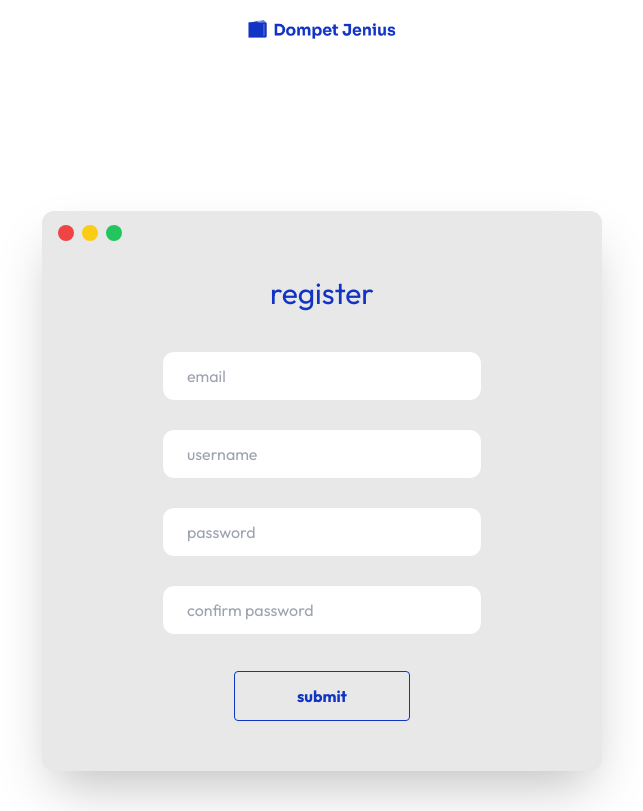
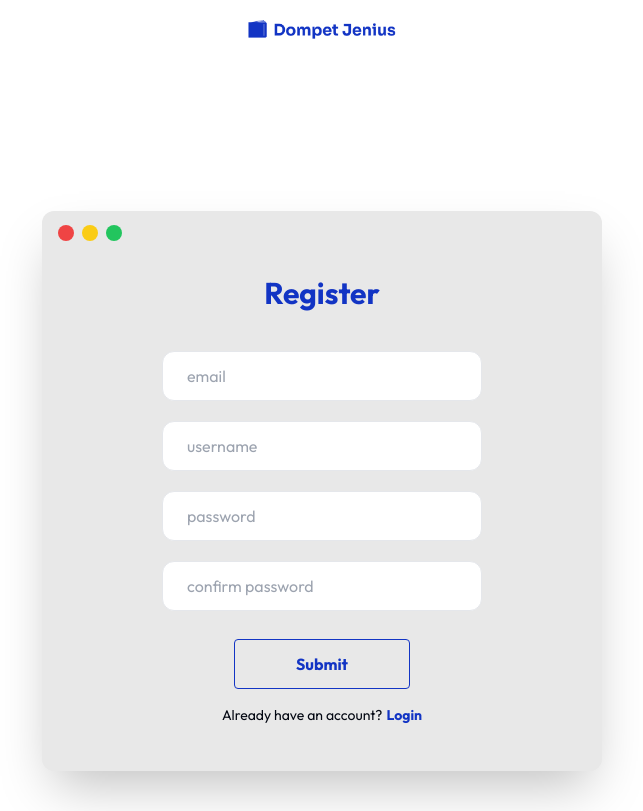
Before and after one commit to alxtim10/montrace, a Next.js app: page /register in a window 1280 px wide. Shown: the whole page, without its empty margins (318-961 px from the left). Built offline with nearby package versions, Linux system fonts and the light colour scheme.

Commit message:
fix:adjust components on register page

```diff
--- a/app/login/page.tsx
+++ b/app/login/page.tsx
@@ -82,7 +82,7 @@ export default function Home() {
               <span className="w-4 h-4 rounded-full inline-block bg-green-500 cursor-pointer"></span>
             </div>
           </div>
-          <h1 className="text-center text-3xl text-[#1234c4]">Login</h1>
+          <h1 className="font-bold text-center text-3xl text-[#1234c4]">Login</h1>
 
           <form onSubmit={formik.handleSubmit}>
             <div className="mt-6 flex flex-col justify-center items-center gap-5 p-4">
--- a/app/register/page.tsx
+++ b/app/register/page.tsx
@@ -7,12 +7,14 @@ import { useToast } from "@/components/ui/use-toast";
 import { useRouter } from "next/navigation";
 import { Alert, AlertDescription, AlertTitle } from "@/components/ui/alert";
 import { useState } from "react";
+import { RegisterType } from "@/interface";
+import Link from "next/link";
 
 export default function Home() {
   const { toast } = useToast();
   const { push } = useRouter();
-  const [errorMsg, setErrorMsg] = useState("");
-  const [isLoading, setIsLoading] = useState(false);
+  const [errorMsg, setErrorMsg] = useState<string>("");
+  const [isLoading, setIsLoading] = useState<boolean>(false);
 
   const formik = useFormik({
     initialValues: {
@@ -28,7 +30,7 @@ export default function Home() {
         setErrorMsg("");
         setIsLoading(true);
         const { email, name, password } = formik.values;
-        const reqBody = {
+        const reqBody: RegisterType = {
           email,
           name,
           password,
@@ -40,7 +42,7 @@ export default function Home() {
     },
   });
 
-  const register = async (body: any) => {
+  const register = async (body: RegisterType) => {
     const asd = await fetch("/api/register", {
       method: "POST",
       body: JSON.stringify(body),
@@ -85,10 +87,10 @@ export default function Home() {
               <span className="w-4 h-4 rounded-full inline-block bg-green-500 cursor-pointer"></span>
             </div>
           </div>
-          <h1 className="text-center text-3xl mt-4 text-[#1234c4]">register</h1>
+          <h1 className="font-bold text-center text-3xl mt-4 text-[#1234c4]">Register</h1>
 
           <form onSubmit={formik.handleSubmit}>
-            <div className="mt-10 flex flex-col justify-center items-center gap-7">
+            <div className="mt-6 flex flex-col justify-center items-center gap-5 p-4">
               <input
                 name="email"
                 className="w-full max-w-[20rem] px-6 py-3 text-black bg-white border border-gray-200 rounded-xl appearance-none placeholder:text-gray-400 focus:border-slate-400 focus:outline-none focus:ring-blue-500"
@@ -122,7 +124,7 @@ export default function Home() {
                 type="submit"
                 className="mt-2 text-center text-[#1234c4] font-bold bg-transparent w-44 py-3 border border-[#1234c4] hover:bg-[#1234c4] hover:border hover:border-white rounded-sm hover:text-white transition-all"
               >
-                {isLoading ? "loading..." : "submit"}
+                {isLoading ? "Loading..." : "Submit"}
               </button>
             </div>
           </form>
@@ -136,6 +138,12 @@ export default function Home() {
               </div>
             </div>
           ) : null}
+          <div className="text-sm flex gap-1 items-center justify-center">
+            <h1>Already have an account?</h1>
+            <Link
+              href={'/login'}
+              className="text-[#1234c4] font-bold">Login</Link>
+          </div>
         </div>
       </section>
       <Toaster />
--- a/interface/index.ts
+++ b/interface/index.ts
@@ -2,3 +2,9 @@ export interface LoginType {
     email: string,
     password: string
 }
+
+export interface RegisterType {
+    email: string,
+    name: string,
+    password: string
+}
```
